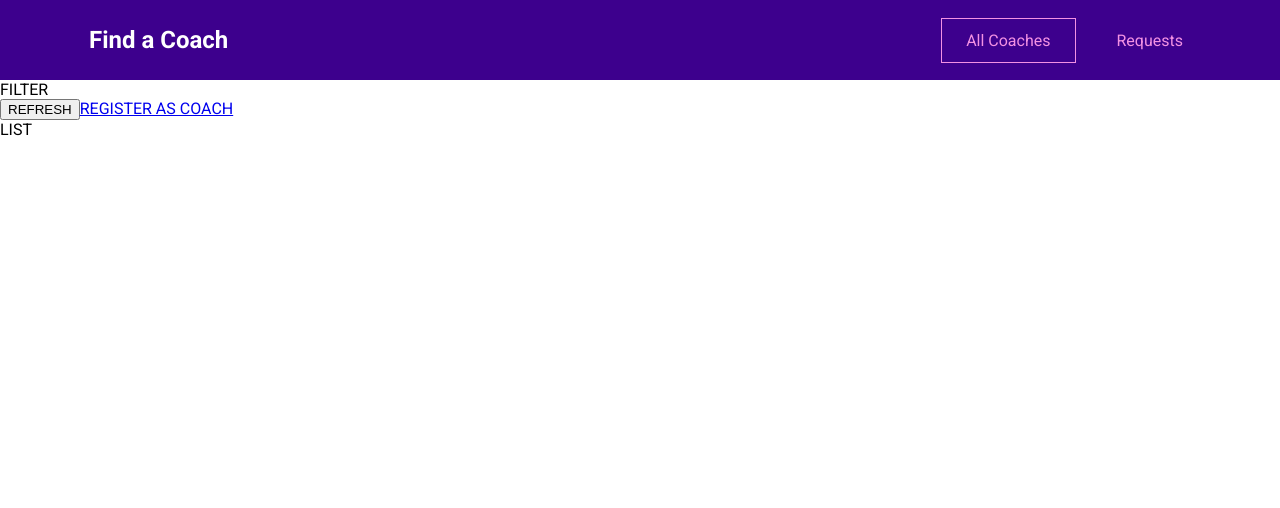
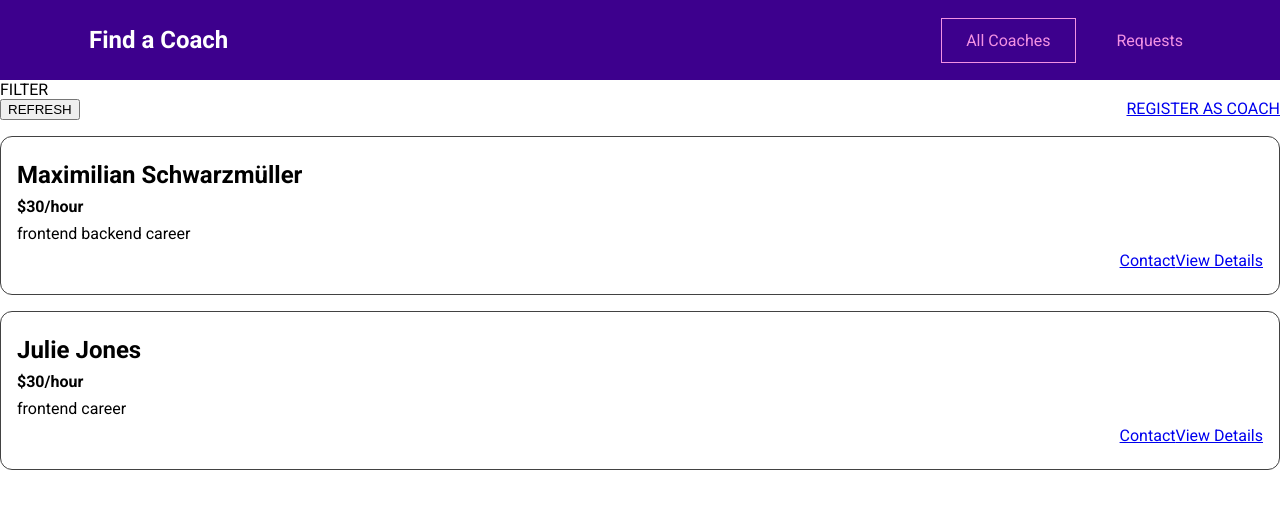
Before and after one commit to Piotrko64/find-coach-firstVueProject, a Vue app: page /coaches in a window 1280 px wide. Shown: the top 508 px of the page. Built offline with nearby package versions, Linux system fonts and the light colour scheme.

Commit message:
create basic of /coaches page

```diff
--- /dev/null
+++ b/src/components/coaches/CoachItem.vue
@@ -0,0 +1,55 @@
+<template>
+  <li>
+    <h3>{{ fullName }}</h3>
+    <h4>${{ rate }}/hour</h4>
+    <div>
+      <span v-for="area in areas" :key="area">{{ area + ' ' }}</span>
+    </div>
+    <div class="actions">
+      <router-link :to="coachContactLink">Contact</router-link>
+      <router-link :to="coachDetailsLink">View Details</router-link>
+    </div>
+  </li>
+</template>
+<script>
+export default {
+  props: ['id', 'firstName', 'lastName', 'areas', 'rate'],
+  computed: {
+    fullName() {
+      return this.firstName + ' ' + this.lastName;
+    },
+    coachContactLink() {
+      return this.$route.path + '/' + this.id + '/contact';
+    },
+    coachDetailsLink() {
+      return this.$route.path + '/' + this.id;
+    },
+  },
+};
+</script>
+<style scoped>
+li {
+  margin: 1rem 0;
+  border: 1px solid #424242;
+  border-radius: 12px;
+  padding: 1rem;
+}
+
+h3 {
+  font-size: 1.5rem;
+}
+
+h3,
+h4 {
+  margin: 0.5rem 0;
+}
+
+div {
+  margin: 0.5rem 0;
+}
+
+.actions {
+  display: flex;
+  justify-content: flex-end;
+}
+</style>
--- a/src/pages/coaches/CoachesList.vue
+++ b/src/pages/coaches/CoachesList.vue
@@ -5,8 +5,46 @@
       <button>REFRESH</button>
       <router-link to="/register">REGISTER AS COACH</router-link>
     </div>
-    LIST
+    <ul v-if="hasCoaches">
+      <coach-item
+        v-for="coach in filteredCoaches"
+        :key="coach.id"
+        :id="coach.id"
+        :firstName="coach.firstName"
+        :lastName="coach.lastName"
+        :rate="coach.hourlyRate"
+        :areas="coach.areas"
+      >
+      </coach-item>
+    </ul>
+    <h3 v-else>No Coaches Found</h3>
   </section>
 </template>
-<script></script>
-<style></style>
+<script>
+import CoachItem from '../../components/coaches/CoachItem.vue';
+export default {
+  components: {
+    CoachItem,
+  },
+  computed: {
+    filteredCoaches() {
+      return this.$store.getters['coaches/coaches'];
+    },
+    hasCoaches() {
+      return this.$store.getters['coaches/hasCoaches'];
+    },
+  },
+};
+</script>
+<style scoped>
+ul {
+  list-style: none;
+  margin: 0;
+  padding: 0;
+}
+
+.controls {
+  display: flex;
+  justify-content: space-between;
+}
+</style>
```
